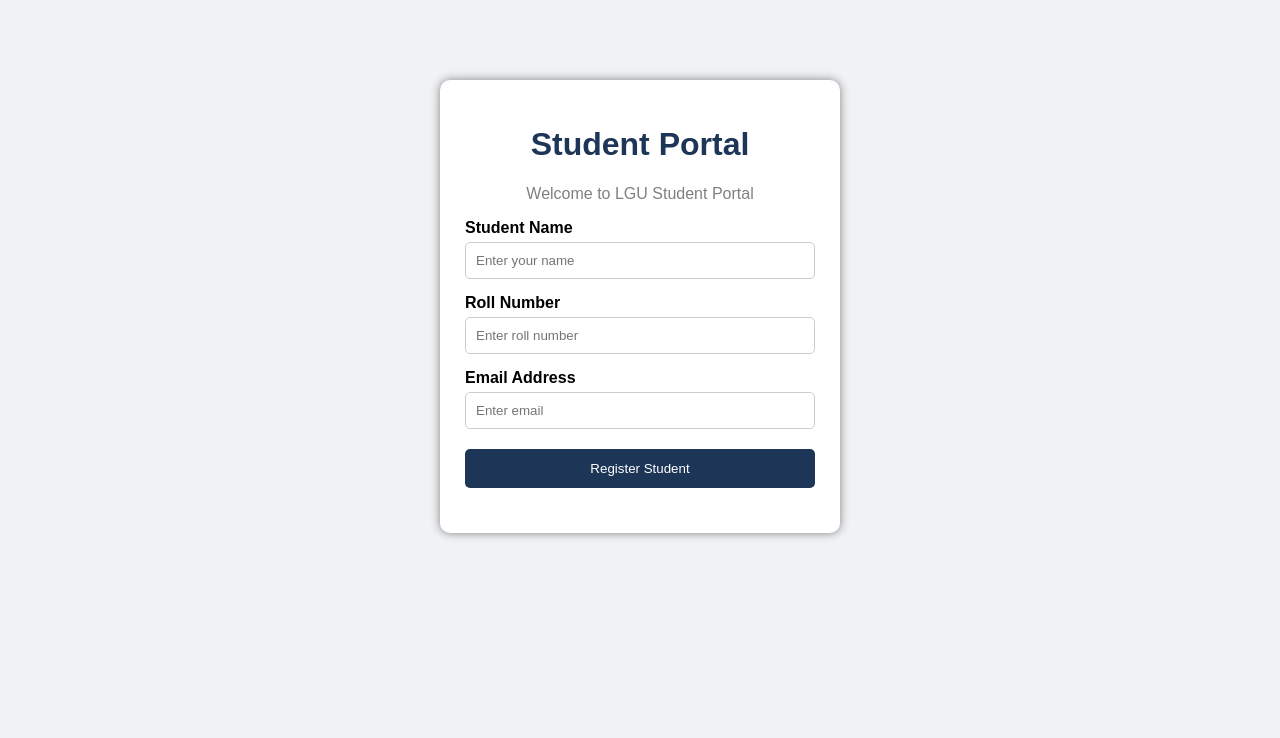
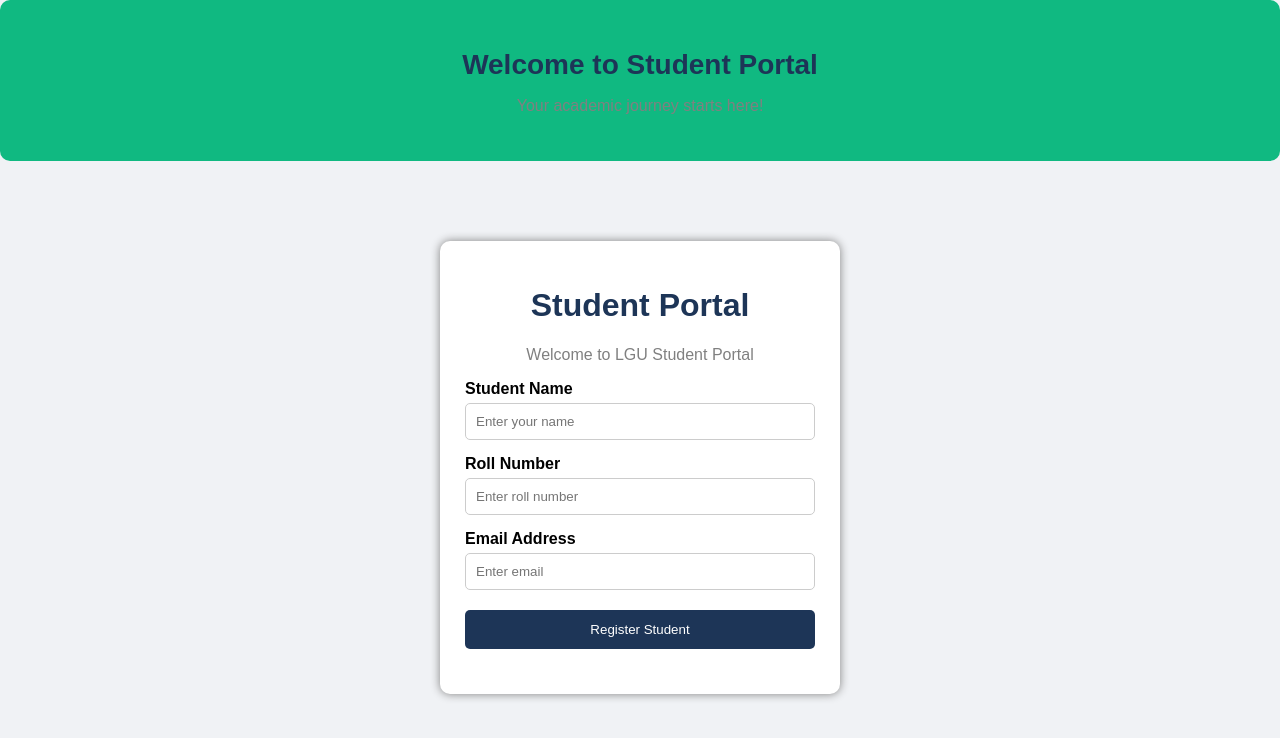
Before and after one commit to Ali-Imran-01/student-portal, a plain HTML site: page index.html in a window 1280 px wide. Drawn offline with Linux system fonts and the light colour scheme.

Commit message:
Add welcome banner

```diff
--- a/index.html
+++ b/index.html
@@ -8,6 +8,10 @@
     <link rel="stylesheet" href="style.css">
 </head>
 <body>
+    <header class="welcome-banner">
+  <h1>Welcome to Student Portal</h1>
+  <p>Your academic journey starts here!</p>
+</header>
     <div class="container">
 
         <h1>Student Portal</h1>
--- a/style.css
+++ b/style.css
@@ -61,3 +61,16 @@ button:hover {
     text-align: center;
     font-weight: bold;
 }
+.welcome-banner {
+  background-color: #10b981;
+  color: white;
+  text-align: center;
+  padding: 30px;
+  border-radius: 10px;
+  margin-bottom: 20px;
+}
+
+.welcome-banner h1 {
+  font-size: 28px;
+  margin-bottom: 10px;
+}
```
